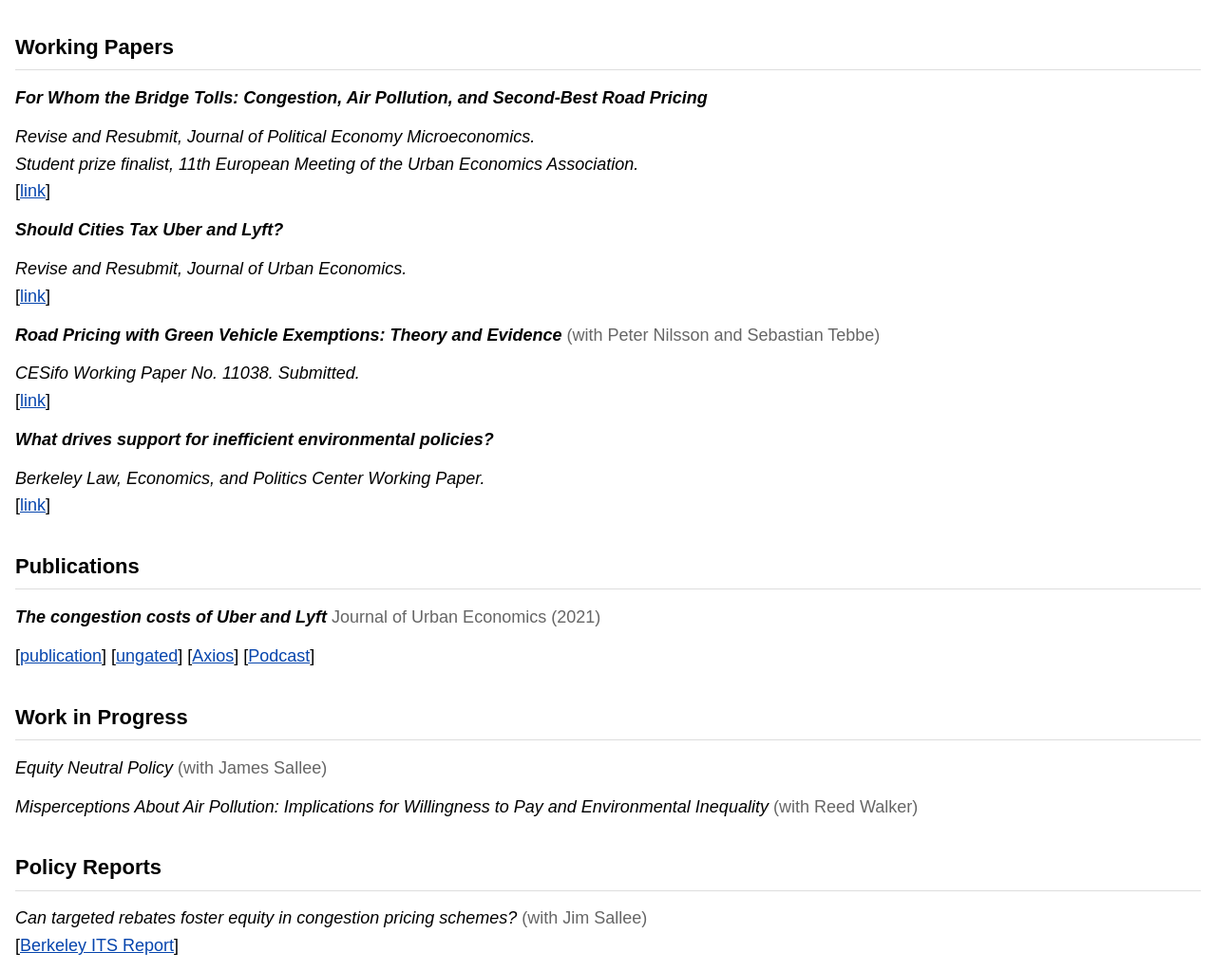
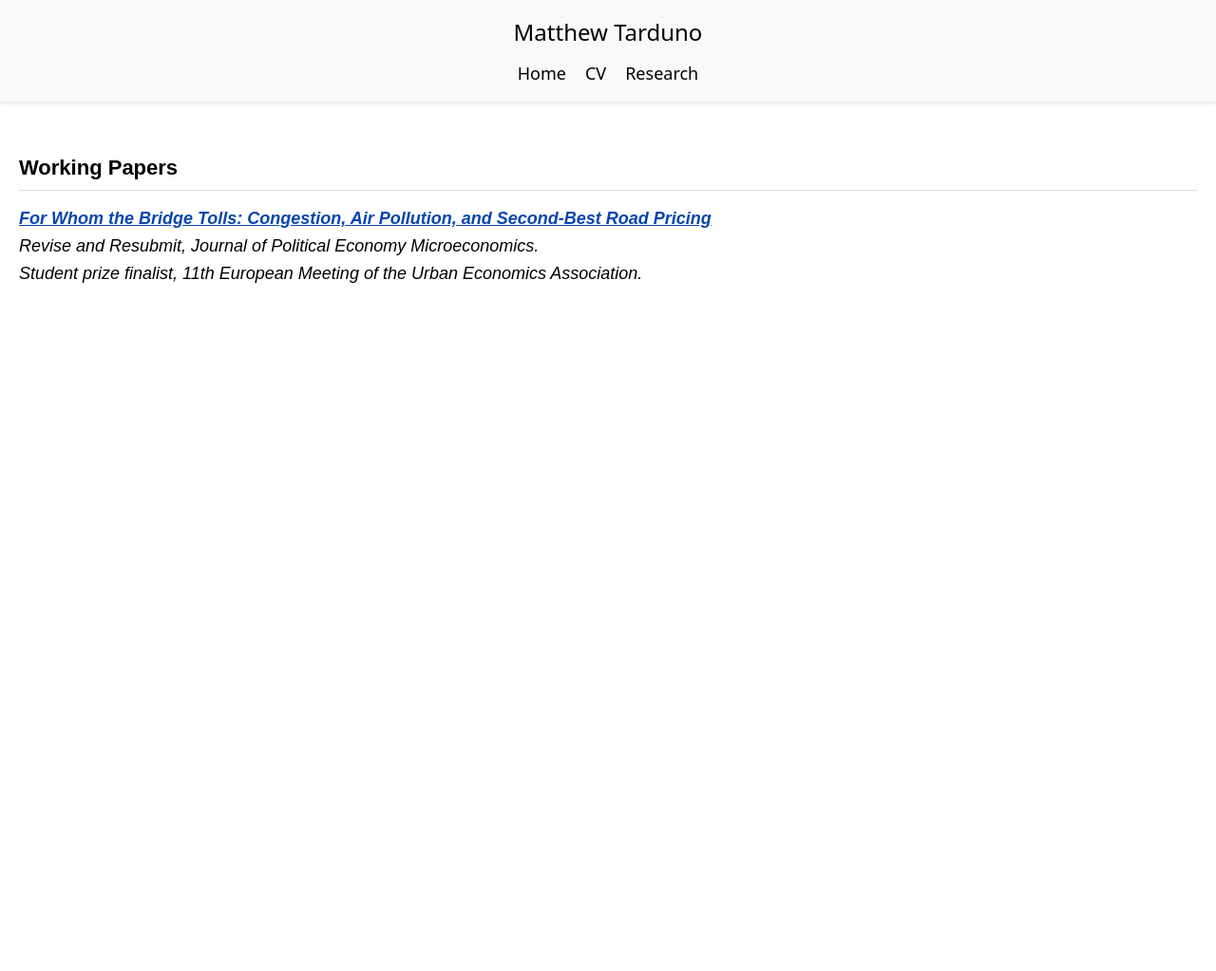
Before and after one commit to Matt-Tarduno/Matt-Tarduno.github.io, a Jekyll site: the page built from research_mobile/index.html, in a window 1280 px wide. Shown: the whole page at 95% size. Built offline with Jekyll 4.4.1, drawn with Linux system fonts in a browser that asks for light colours; after the commit the page ends 900 px from its top, so only the background shows below that.

Commit message:
Update index.html

```diff
--- a/research_mobile/index.html
+++ b/research_mobile/index.html
@@ -13,10 +13,48 @@
     body {
       font-family: Arial, sans-serif;
       margin: 0;
-      padding: 0 16px;
+      padding: 0;
       line-height: 1.6;
       background: #fff;
       color: #000;
+    }
+
+    .topnav {
+      background-color: #f8f9fa;
+      display: flex;
+      flex-direction: column;
+      align-items: center;
+      padding: 15px 30px;
+      box-shadow: 0 2px 5px rgba(0, 0, 0, 0.1);
+      text-align: center;
+    }
+
+    .topnav .name {
+      font-size: 24px;
+      font-family: 'Noto Sans', sans-serif;
+      font-weight: 400;
+      color: black;
+      text-decoration: none;
+      margin-bottom: 10px;
+    }
+
+    .topnav .nav-links {
+      display: flex;
+      gap: 20px;
+      flex-wrap: wrap;
+      justify-content: center;
+    }
+
+    .topnav .nav-links a {
+      font-size: 18px;
+      font-family: 'Noto Sans', sans-serif;
+      font-weight: 400;
+      color: black;
+      text-decoration: none;
+    }
+
+    main {
+      padding: 20px;
     }
 
     h1 {
@@ -28,15 +66,7 @@
 
     p {
       font-size: 18px;
-      margin: 12px 0;
-    }
-
-    em {
-      font-style: italic;
-    }
-
-    strong {
-      font-weight: bold;
+      margin: 12px 0 24px 0;
     }
 
     a {
@@ -49,9 +79,22 @@
     }
 
     @media screen and (max-width: 600px) {
-      body {
-        padding: 0 12px;
+      .topnav {
+        padding: 12px 16px;
       }
+
+      .topnav .name {
+        font-size: 20px;
+      }
+
+      .topnav .nav-links a {
+        font-size: 16px;
+      }
+
+      main {
+        padding: 16px;
+      }
+
       p {
         font-size: 16px;
       }
@@ -60,47 +103,24 @@
 </head>
 <body>
 
-  <h1>Working Papers</h1>
+  <div class="topnav">
+    <a href="/" class="name">Matthew Tarduno</a>
+    <div class="nav-links">
+      <a href="/">Home</a>
+      <a href="/cv">CV</a>
+      <a href="/research">Research</a>
+    </div>
+  </div>
 
-  <p><strong><em>For Whom the Bridge Tolls: Congestion, Air Pollution, and Second-Best Road Pricing</em></strong></p>
-  <p><em>Revise and Resubmit, Journal of Political Economy Microeconomics.</em><br>
-     <em>Student prize finalist, 11th European Meeting of the Urban Economics Association.</em><br>
-     [<a href="https://matt-tarduno.github.io/jmp/" target="_blank">link</a>]
-  </p>
+  <main>
 
-  <p><strong><em>Should Cities Tax Uber and Lyft?</em></strong></p>
-  <p><em>Revise and Resubmit, Journal of Urban Economics.</em><br>
-     [<a href="https://papers.ssrn.com/sol3/papers.cfm?abstract_id=4624940" target="_blank">link</a>]
-  </p>
+    <h1>Working Papers</h1>
 
-  <p><strong><em>Road Pricing with Green Vehicle Exemptions: Theory and Evidence</em></strong>
-     <span>(with Peter Nilsson and Sebastian Tebbe)</span></p>
-  <p><em>CESifo Working Paper No. 11038. Submitted.</em><br>
-     [<a href="https://papers.ssrn.com/sol3/papers.cfm?abstract_id=4788237" target="_blank">link</a>]
-  </p>
+    <p>
+      <a href="https://matt-tarduno.github.io/jmp/" target="_blank"><strong><em>For Whom the Bridge Tolls: Congestion, Air Pollution, and Second-Best Road Pricing</em></strong></a><br>
+      <em>Revise and Resubmit, Journal of Political Economy Microeconomics.</em><br>
+      <em>Student prize finalist, 11th European Meeting of the Urban Economics Association.</em>
+    </p>
 
-  <p><strong><em>What drives support for inefficient environmental policies?</em></strong></p>
-  <p><em>Berkeley Law, Economics, and Politics Center Working Paper.</em><br>
-     [<a href="https://matt-tarduno.github.io/nevada/" target="_blank">link</a>]
-  </p>
-
-  <h1>Publications</h1>
-
-  <p><strong><em>The congestion costs of Uber and Lyft</em></strong> <span>Journal of Urban Economics (2021)</span></p>
-  <p>[<a href="https://doi.org/10.1016/j.jue.2020.103318" target="_blank">publication</a>]
-     [<a href="https://matt-tarduno.github.io/tnc/" target="_blank">ungated</a>]
-     [<a href="https://www.axios.com/uber-lyft-austin-traffic-8d7034d4-fe16-4a8f-873d-3a867b35afb0.html" target="_blank">Axios</a>]
-     [<a href="https://usa.streetsblog.org/2021/02/25/talking-headways-podcast-less-congestion-after-ride-hailing-cessation/" target="_blank">Podcast</a>]
-  </p>
-
-  <h1>Work in Progress</h1>
-  <p><em>Equity Neutral Policy</em> <span>(with James Sallee)</span></p>
-  <p><em>Misperceptions About Air Pollution: Implications for Willingness to Pay and Environmental Inequality</em> <span>(with Reed Walker)</span></p>
-
-  <h1>Policy Reports</h1>
-  <p><em>Can targeted rebates foster equity in congestion pricing schemes?</em> <span>(with Jim Sallee)</span><br>
-     [<a href="https://escholarship.org/uc/item/7r64t085" target="_blank">Berkeley ITS Report</a>]
-  </p>
-
-</body>
-</html>
+    <p>
+      <a href="https://papers.ssrn.com/sol3/papers.cfm?abstract_id=4_
```
